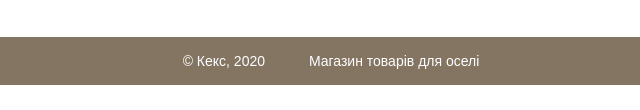
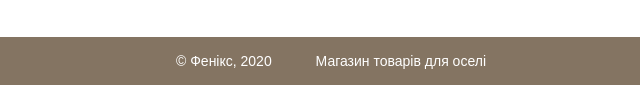
Before and after one commit to Vadym1983/My_first_site, a plain HTML site: page source/project/index.html in a window 1280 px wide. Shown: the part 687-797 px from the top of the page, 309-949 px from the left. Drawn offline with Linux system fonts and the light colour scheme.

Commit message:
Update index.html
changed word

```diff
--- a/source/project/index.html
+++ b/source/project/index.html
@@ -34,7 +34,7 @@
 
     <footer class="site-footer">
       <div class="container">
-        <p>© Кекс, 2020</p>
+        <p>© Фенікс, 2020</p>
         <p>Магазин товарів для оселі</p>
       </div>
     </footer>
```
